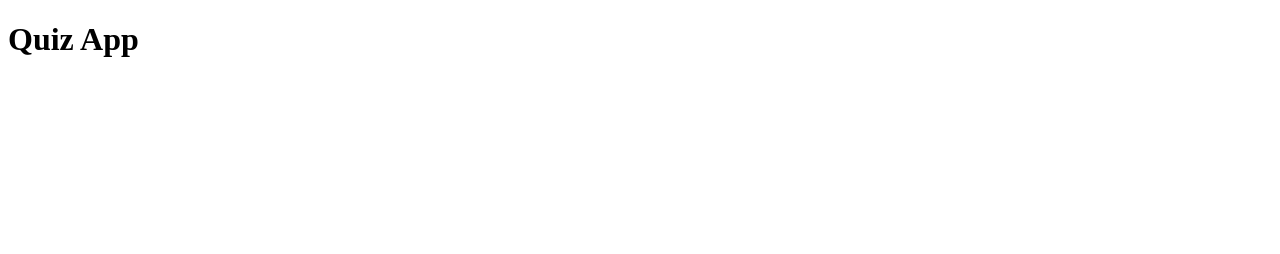
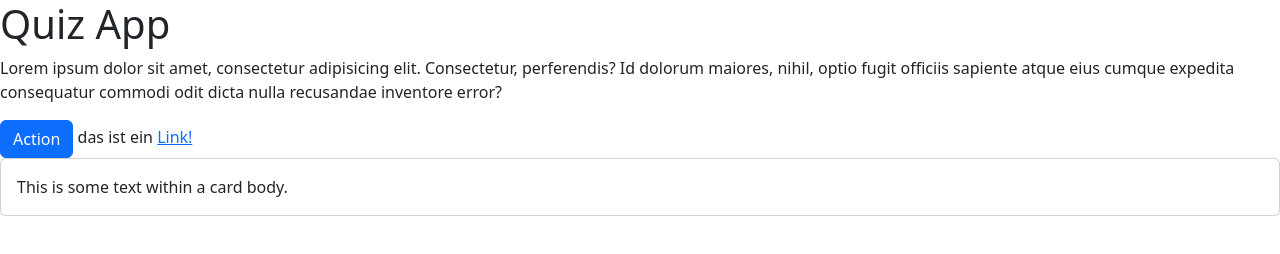
Before and after one commit to mercoding/quizapp, a website: page index.html in a window 1280 px wide. Drawn offline with nearby package versions, Linux system fonts and the light colour scheme.

Commit message:
add card

```diff
--- a/index.html
+++ b/index.html
@@ -1,11 +1,27 @@
 <!DOCTYPE html>
 <html lang="en">
+
 <head>
     <meta charset="UTF-8">
     <meta name="viewport" content="width=device-width, initial-scale=1.0">
     <title>Quiz App</title>
+    <link rel="stylesheet" href="./node_modules/bootstrap/dist/css/bootstrap.min.css">
 </head>
+
 <body>
     <h1>Quiz App</h1>
+
+    <p>Lorem ipsum dolor sit amet, consectetur adipisicing elit. Consectetur, perferendis? Id dolorum maiores, nihil,
+        optio fugit officiis sapiente atque eius cumque expedita consequatur commodi odit dicta nulla recusandae
+        inventore error?</p>
+    <button class="btn btn-primary">Action</button>
+    das ist ein <a href="#">Link!</a>
+
+    <div class="card">
+        <div class="card-body">
+            This is some text within a card body.
+        </div>
+    </div>
 </body>
+
 </html>
```
